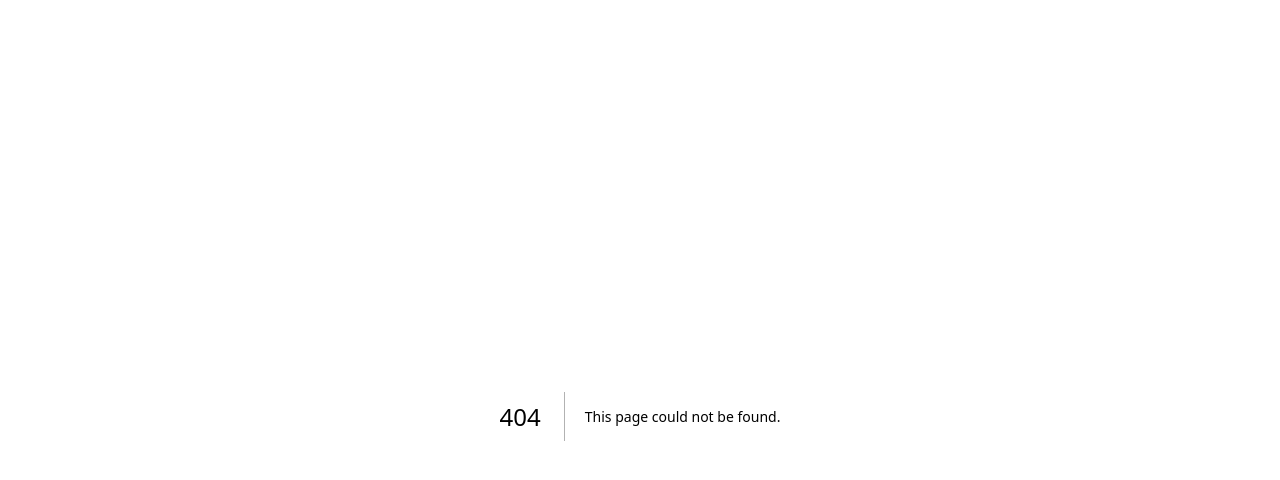
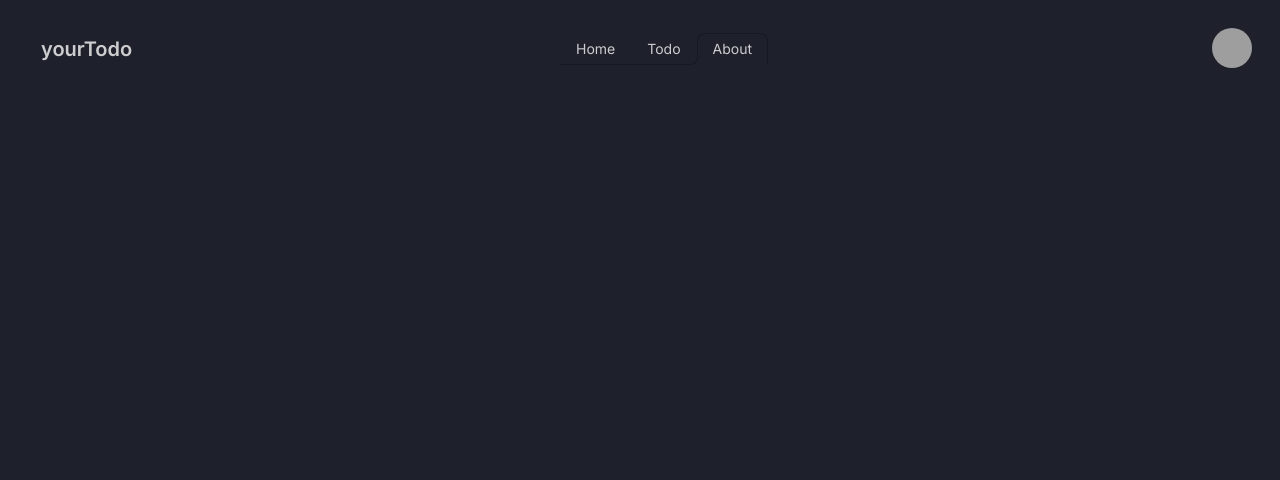
Before and after one commit to HuyN2105/your-todo, a Next.js app: page /about in a window 1280 px wide. Before the commit this address had no page. Shown: the top 480 px of the page. Built offline with nearby package versions, Linux system fonts and the light colour scheme; grey boxes are pictures that could not be loaded.

Commit message:
Update nav and about page

```diff
--- a/app/contact/page.tsx
+++ b/app/about/page.tsx
@@ -4,7 +4,7 @@ import NavBar from '../navBar';
 const page = () => {
 	return (
 		<>
-			<NavBar currentPage='Contact' />
+			<NavBar currentPage='About' />
 		</>
 	);
 };
--- a/app/navBar.tsx
+++ b/app/navBar.tsx
@@ -13,8 +13,8 @@ const NavBar = ({ currentPage }) => {
 			pageLink: '/todo',
 		},
 		{
-			name: 'Contact',
-			pageLink: '/contact',
+			name: 'About',
+			pageLink: '/about',
 		},
 	];
 
```
